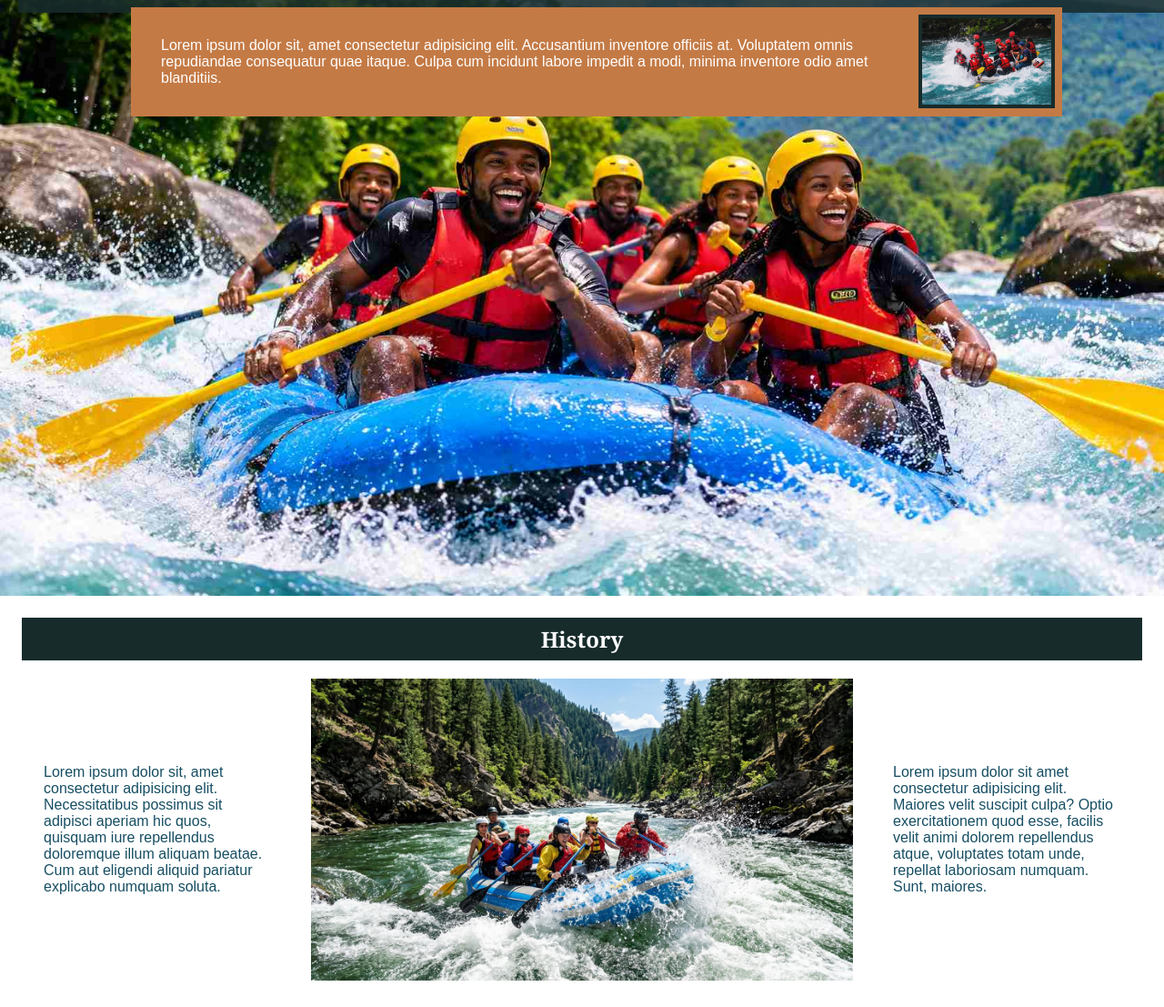
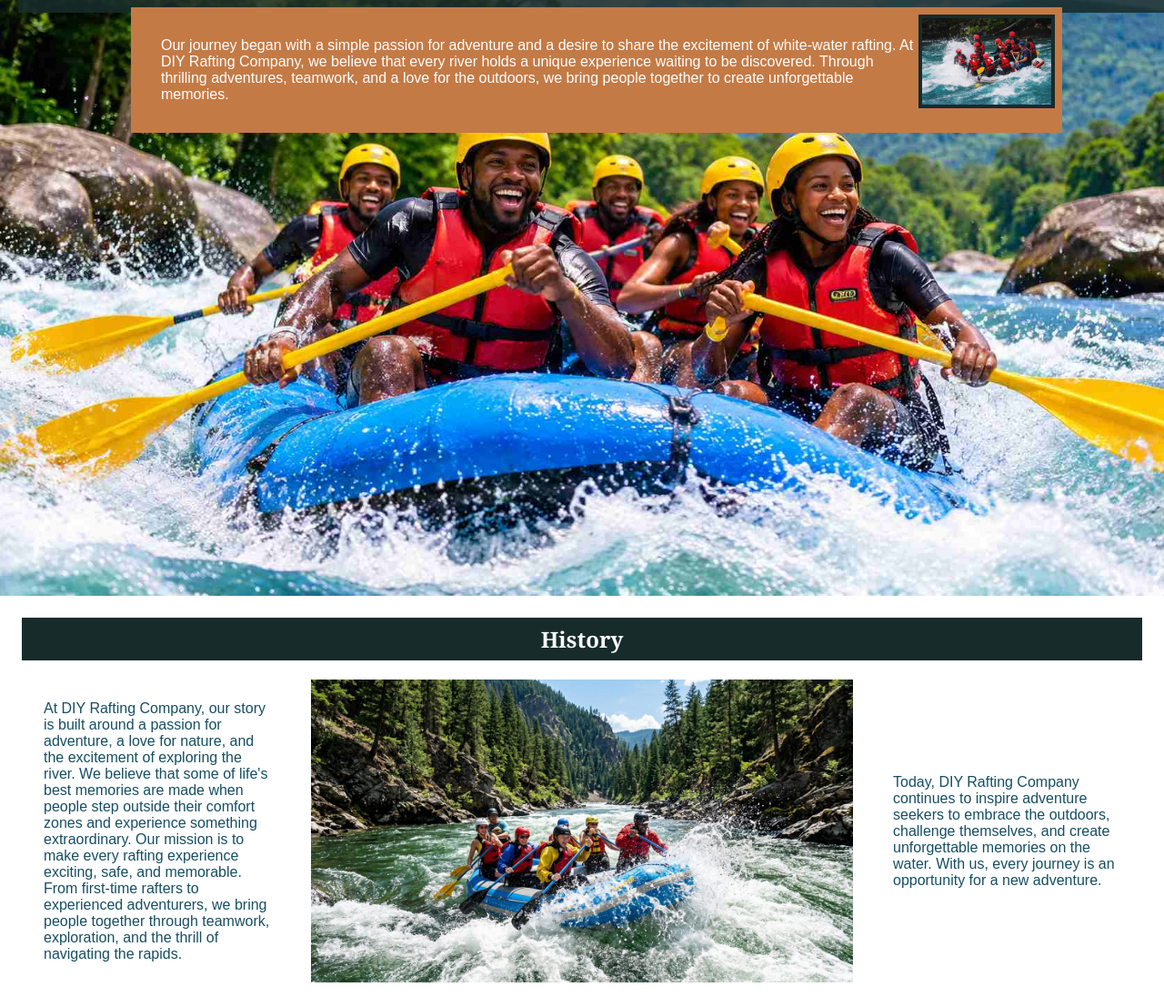
Before and after one commit to diy619/wdd130, a plain HTML site: page wwr/about.html in a window 1280 px wide. Shown: the part 142-1249 px from the top of the page at 91% size. Drawn offline with Linux system fonts and the light colour scheme.

Commit message:
make few chanes

```diff
--- a/wwr/about.html
+++ b/wwr/about.html
@@ -28,15 +28,16 @@
             <h1> DIY Rafting Company </h1>
             <article>
                 <img src="images/nature-rafting.jfif" alt="group of rafters">
-                <p>Lorem ipsum dolor sit, amet consectetur adipisicing elit. Accusantium inventore officiis at. Voluptatem omnis repudiandae consequatur quae itaque. Culpa cum incidunt labore impedit a modi, minima inventore odio amet blanditiis.</p>
-            </article>
+                <p>Our journey began with a simple passion for adventure and a desire to share the excitement of white-water rafting. At DIY Rafting Company, we believe that every river holds a unique experience waiting to be discovered. Through thrilling adventures, teamwork, and a love for the outdoors, we bring people together to create unforgettable memories.</p>
         </div>
 
         <section class="history">
             <h2>History</h2>
-            <p>Lorem ipsum dolor sit, amet consectetur adipisicing elit. Necessitatibus possimus sit adipisci aperiam hic quos, quisquam iure repellendus doloremque illum aliquam beatae. Cum aut eligendi aliquid pariatur explicabo numquam soluta.</p>
+            <p>At DIY Rafting Company, our story is built around a passion for adventure, a love for nature, and the excitement of exploring the river. We believe that some of life's best memories are made when people step outside their comfort zones and experience something extraordinary.
+
+                Our mission is to make every rafting experience exciting, safe, and memorable. From first-time rafters to experienced adventurers, we bring people together through teamwork, exploration, and the thrill of navigating the rapids.</p>
             <img src="images/raftr-history.jfif" alt="A group of rafters navigating a river surrounded by green forest">
-            <p>Lorem ipsum dolor sit amet consectetur adipisicing elit. Maiores velit suscipit culpa? Optio exercitationem quod esse, facilis velit animi dolorem repellendus atque, voluptates totam unde, repellat laboriosam numquam. Sunt, maiores.</p>
+            <p> Today, DIY Rafting Company continues to inspire adventure seekers to embrace the outdoors, challenge themselves, and create unforgettable memories on the water. With us, every journey is an opportunity for a new adventure.</p>
         </section>
 
         <section class="adventures">
--- a/wwr/styles/rafting.css
+++ b/wwr/styles/rafting.css
@@ -88,6 +88,7 @@ h1,
 h2 {
     font-family: var(--heading-font);
     color: var(--primary-color);
+    text-align: justify;
 }
 
 nav,
```
